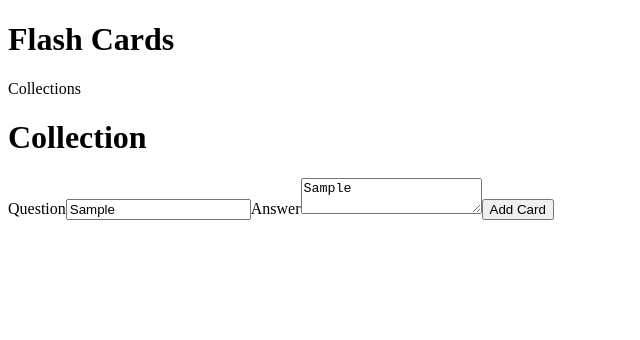
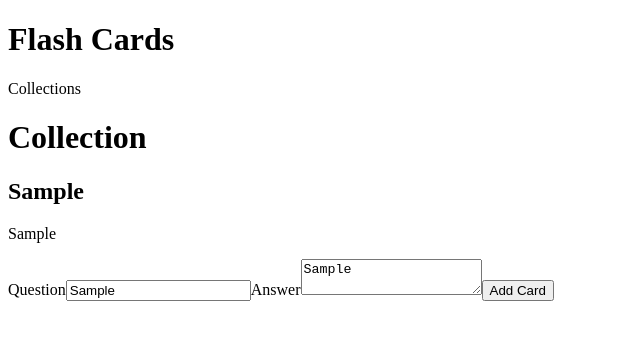
Before and after one commit to BriGuy520/flash-cards, a React (Create React App) app: page / in a window 1280 px wide. Both pictures are taken after typing "Sample", "Sample" into the empty fields and a click on the input "Add Card". Shown: the top 340 px of the page, without its empty margins (0-640 px from the left). Built offline with nearby package versions, Linux system fonts and the light colour scheme.

Commit message:
now able to add cards and display the data

```diff
--- a/src/App.tsx
+++ b/src/App.tsx
@@ -15,6 +15,9 @@ function App(): any {
 
   const [question, setQuestion] = React.useState<string>('');
   const [answer, setAnswer] = React.useState<string>('');
+  const [cards, setCards] = React.useState<Card[]>([]);
+
+  console.log(cards);
 
   const handleSubmit = (e: React.FormEvent<HTMLFormElement>) => {
 
@@ -26,9 +29,21 @@ function App(): any {
       answer
     }
 
-    console.log(newCard);
+    setCards(prevCards => [...prevCards, newCard]);
 
-    return newCard;
+  }
+
+  const handleAnswer = (e: React.ChangeEvent<HTMLTextAreaElement>) => {
+    e.preventDefault();
+
+
+    setAnswer(e.target.value);
+  }
+
+  const handleQuestion = (e: React.ChangeEvent<HTMLInputElement>) => {
+    e.preventDefault();
+
+    setQuestion(e.target.value);
 
   }
 
@@ -36,7 +51,8 @@ function App(): any {
     <div className="App">
       <h1>Flash Cards</h1>
       <Collections />
-      <Collection />
+      <Collection cards={cards} />
+      <CreateCard handleSubmit={handleSubmit} handleQuestion={handleQuestion} handleAnswer={handleAnswer} answer={answer} question={question} />
     </div>
   );
 }
--- a/src/components/Collection.tsx
+++ b/src/components/Collection.tsx
@@ -1,16 +1,33 @@
 import React from 'react';
-import CreateCard from './CreateCard';
 
+interface Cards {
+  cards: {
+    id: number,
+    question: string,
+    answer: string,
+  }[]
+}
 
-const Collection: React.FC = () => {
-
-  const [cards, setCards] = React.useState<string[]|null>([]);
+const Collection: React.FC<Cards> = (props) => {
 
   return (
     <>
       <h1>Collection</h1>
       <div>
-        <CreateCard />
+
+        {props.cards.map(card => {
+          return (
+            <div className="card">
+              <div className="card-front">
+                <h2>{card.question}</h2>
+              </div>
+              <div className="card-back">
+                <p>{card.answer}</p>
+              </div>
+            </div>
+          );
+        })}
+
       </div>
     </>
   )
--- a/src/components/CreateCard.tsx
+++ b/src/components/CreateCard.tsx
@@ -1,31 +1,15 @@
 import React from 'react';
 
-type Card = {
-  id: number,
+type CreateCardProps = {
+  handleSubmit: React.FormEventHandler<HTMLFormElement>,
+  handleAnswer: React.ChangeEventHandler<HTMLTextAreaElement>,
+  handleQuestion: React.ChangeEventHandler<HTMLInputElement>,
   question: string,
   answer: string
 }
 
-const CreateCard = () => {
+const CreateCard = ({handleSubmit, handleQuestion, handleAnswer, question, answer}: CreateCardProps) => {
 
-  const [question, setQuestion] = React.useState<string>('');
-  const [answer, setAnswer] = React.useState<string>('');
-
-  const handleSubmit = (e: React.FormEvent<HTMLFormElement>) => {
-
-    e.preventDefault();
-
-    const newCard: Card = {
-      id: Date.now(),
-      question,
-      answer
-    }
-
-    console.log(newCard);
-
-    return newCard;
-
-  }
 
   return (
     <form onSubmit={handleSubmit}>
@@ -33,13 +17,13 @@ const CreateCard = () => {
       <input
         type="text"
         value={question}
-        onChange={(e) => setQuestion(e.target.value)}
+        onChange={handleQuestion}
         name="question"
       />
       <label htmlFor="Answer">Answer</label>
       <textarea
         value={answer}
-        onChange={(e) => setAnswer(e.target.value)}
+        onChange={handleAnswer}
         name="Answer"
       />
       <input type="submit" value="Add Card" />
```
